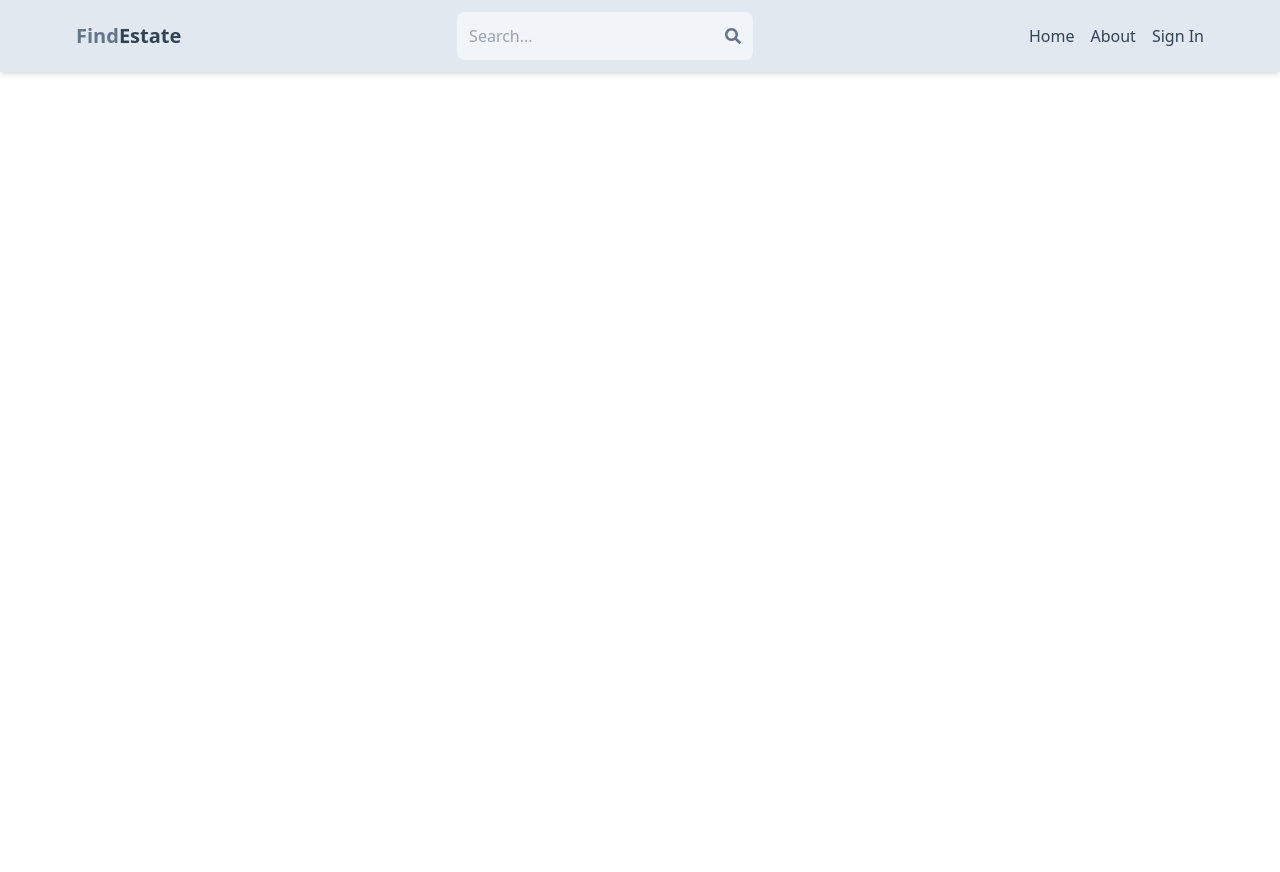
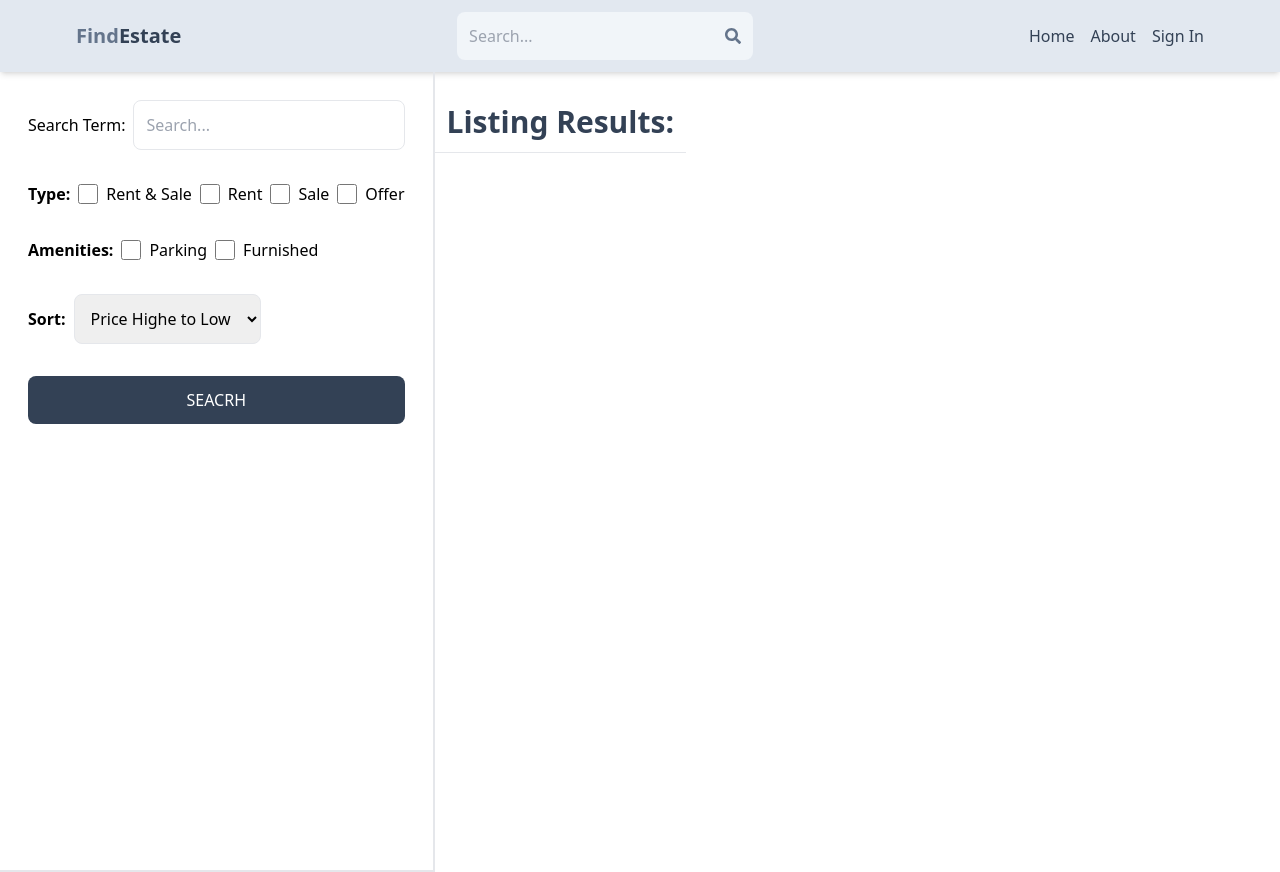
Before and after one commit to DilmiPerera98/Real-Estate, a React (Vite) app in the folder client/: page /search in a window 1280 px wide. Before the commit the page ends 800 px from the top, so only its background shows below. Built offline with nearby package versions, Linux system fonts and the light colour scheme; no server answers.

Commit message:
Add search functionality

```diff
--- a/client/src/App.jsx
+++ b/client/src/App.jsx
@@ -9,6 +9,7 @@
 import CreateListing from "./pages/CreateListing.jsx";
 import UpdateListing from "./pages/UpdateListing.jsx";
 import Listing from "./pages/Listing.jsx";
+import Search from "./pages/Search.jsx";
 
 export default function App() {
   return (
@@ -17,6 +18,7 @@
       <Routes>
         <Route path="/" element={<Home />} />
         <Route path="/about" element={<About />} />
+        <Route path="/search" element={<Search />} />
         <Route path="/sign-in" element={<SignIn />} />
         <Route path="/sign-up" element={<SignUp />} />
         <Route path="/listing/:listingId" element={<Listing />} />
--- /dev/null
+++ b/client/src/pages/Search.jsx
@@ -0,0 +1,72 @@
+export default function Search() {
+  return (
+    <div className="flex flex-col md:flex-row">
+      <div className=" p-7 border-b-2 md:border-r-2 md:min-h-screen">
+        <form className=" flex flex-col gap-8">
+          <div className="flex items-center gap-2">
+            <label className="whitespace-nowrap">Search Term:</label>
+            <input
+              type="text"
+              id="Searchterm"
+              placeholder="Search..."
+              className="border rounded-lg p-3 w-full"
+            ></input>
+          </div>
+          <div className="flex gap-2 flex-wrap items-center">
+            <label className="font-semibold">Type:</label>
+
+            <div className="flex gap-2">
+              <input type="checkbox" id="sale" className="w-5" />
+              <span>Rent & Sale</span>
+            </div>
+            <div className="flex gap-2">
+              <input type="checkbox" id="all" className="w-5" />
+              <span>Rent</span>
+            </div>
+            <div className="flex gap-2">
+              <input type="checkbox" id="rent" className="w-5" />
+              <span>Sale</span>
+            </div>
+            <div className="flex gap-2">
+              <input type="checkbox" id="offer" className="w-5" />
+              <span>Offer</span>
+            </div>
+          </div>
+
+          <div className="flex gap-2 flex-wrap items-center">
+            <label className="font-semibold">Amenities:</label>
+
+            <div className="flex gap-2">
+              <input type="checkbox" id="parking" className="w-5" />
+              <span>Parking</span>
+            </div>
+            <div className="flex gap-2">
+              <input type="checkbox" id="furnished" className="w-5" />
+              <span>Furnished</span>
+            </div>
+          </div>
+
+          <div className="flex items-center gap-2">
+            <label className="font-semibold">Sort:</label>
+            <select id="sort_order" className="border rounded-lg p-3">
+              <option>Price Highe to Low</option>
+              <option>Price low to High</option>
+              <option>Latest</option>
+              <option>Oldest</option>
+            </select>
+          </div>
+
+          <button className="bg-slate-700 text-white p-3 rounded-lg uppercase hover:opacity-95">
+            Seacrh
+          </button>
+        </form>
+      </div>
+
+      <div className="">
+        <h1 className="text-3xl font-semibold border-b p-3 text-slate-700 mt-5">
+          Listing Results:
+        </h1>
+      </div>
+    </div>
+  );
+}
```
